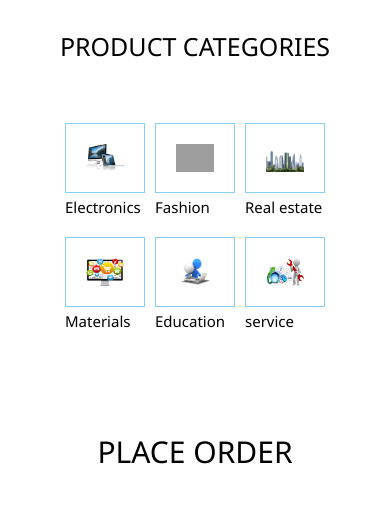
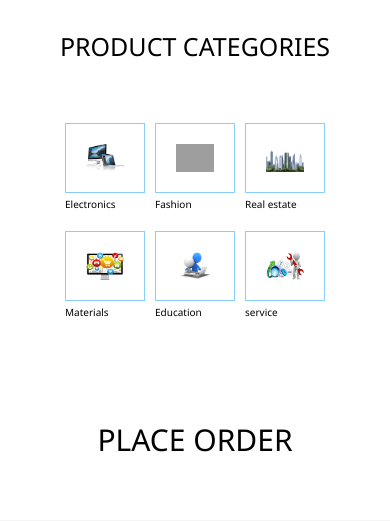
Before and after one commit to Nelson-Maks/SHOPINTIN-, a PHP site: page / in a window 390 px wide. Shown: the part 843-1364 px from the top of the page. Run offline with PHP 8.4, Linux system fonts and the light colour scheme; grey boxes are pictures that could not be loaded.

Commit message:
Add files via upload

```diff
--- a/style.css
+++ b/style.css
@@ -190,7 +190,7 @@ main .first-main .row-one{
 main .first-main h3{
     font-family: 'Segoe UI', Tahoma, Geneva, Verdana, sans-serif;
     font-weight: 100;
-    font-size: 10px;
+    font-size: 12px;
 
 
 }
@@ -524,8 +524,8 @@ main .first-main{
 
 main .first-main h3{
     font-family: 'Segoe UI', Tahoma, Geneva, Verdana, sans-serif;
-    font-weight: 450;
-    font-size: 15px;
+    font-weight: 100;
+    font-size: 10px;
 
 
 }
```
